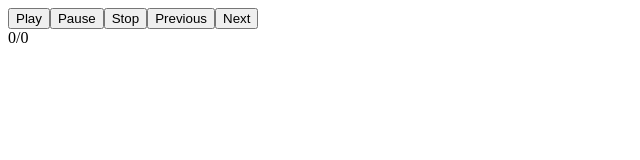
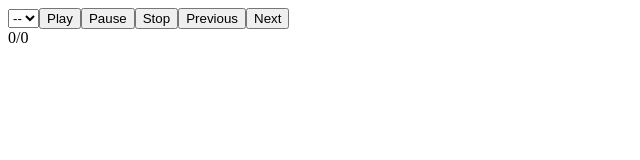
Before and after one commit to netalkGB/electron-mci-cd-player, a React (Vite) app in the folder cd-player/: page / in a window 1280 px wide. Shown: the top 160 px of the page, without its empty margins (0-640 px from the left). Built offline with nearby package versions, Linux system fonts and the light colour scheme.

Commit message:
Enabled drive letter selection from a dropdown menu

```diff
--- a/cd-player/src/renderer/App.tsx
+++ b/cd-player/src/renderer/App.tsx
@@ -26,17 +26,39 @@ function App() {
     }
 
     const initialize = async () => {
-      console.log(await window.mci.getDriveLetters())
-      await window.mci.openCd()
+      const availableDriveLetters = await window.mci.getDriveLetters()
+      dispatch({type: 'SET_AVAILABLE_DRIVE_LETTERS', payload: ['--', ...availableDriveLetters]})
+    }
+    initialize()
+    first = false
+  }, []);
+
+  async function handleSelectDriveLetter(event) {
+    if (state.timerId) {
+      clearInterval(state.timerId)
+      dispatch({type: 'SET_TIMER_ID', payload: null})
+      await window.mci.closeCd()
+      console.log('closed')
+    }
+
+    if (!event.target.value || event.target.value === '--') {
+      return
+    }
+
+    dispatch({ type: 'SET_ACTIVE_DRIVE_LETTER', payload: event.target.value })
+    console.log(event.target.value)
+    await window.mci.openCd(event.target.value)
+    console.log('opened')
 
     const trackCount = await window.mci.getTrackCount()
+    console.log('trackCount', trackCount)
     let trackList: CdTrackp[] = [];
     for (let i = 0; i < trackCount; i++) {
       trackList = [...trackList, {number: i + 1, length: await mci.getTrackLength(i + 1)}]
     }
     dispatch({type: 'SET_TRACK_LIST', payload: trackList})
 
-      setInterval(async () => {
+    const timerId = setInterval(async () => {
       try {
         dispatch({type: 'SET_CURRENT_POSITION', payload: await window.mci.getCurrentPosition()})
         dispatch({type: 'SET_CURRENT_DURATION', payload: await window.mci.getTrackLength(await window.mci.getCurrentTrackNumber())})
@@ -46,15 +68,21 @@ function App() {
         console.error(e)
       }
     }, 10)
+    dispatch({type: 'SET_TIMER_ID', payload: timerId})
   }
-    initialize()
-    first = false
-  }, []);
-
-
 
   return (
     <>
+      <select onChange={(event) => {
+        handleSelectDriveLetter(event).then(r => r)
+      }}>
+      {
+        state.availableDriveLetters.map((letter, idx) => (
+          <option key={idx} value={letter}>{letter}</option>
+        ))
+      }
+      </select>
+
       <button onClick={async () => {
         await window.mci.play(state.currentTrackNumber)
         dispatch({type: 'SET_PLAY_STATE', payload: 'playing'})
--- a/cd-player/src/renderer/reducer.tsx
+++ b/cd-player/src/renderer/reducer.tsx
@@ -5,6 +5,9 @@ export interface PlayerState {
   currentTrackDuration: number;
   playState: 'playing' | 'paused' | 'stopped';
   trackList: CdTrack[];
+  availableDriveLetters: string[];
+  activeDriveLetter: string | null;
+  timerId: NodeJS.Timeout | null;
 }
 
 export const initialState: PlayerState = {
@@ -14,6 +17,9 @@ export const initialState: PlayerState = {
   currentTrackDuration: 0,
   playState: 'stopped',
   trackList: [],
+  availableDriveLetters: ['--'],
+  activeDriveLetter: null,
+  timerId: null,
 }
 
 export type Action =
@@ -24,6 +30,9 @@ export type Action =
   | { type: 'SET_TOTAL_TRACK_LENGTH'; payload: number }
   | { type: 'SET_PLAY_STATE'; payload: 'playing' | 'paused' | 'stopped' }
   | { type: 'SET_TRACK_LIST'; payload: CdTrack[] }
+  | { type: 'SET_AVAILABLE_DRIVE_LETTERS'; payload: string[] }
+  | { type: 'SET_ACTIVE_DRIVE_LETTER'; payload: string }
+  | { type: 'SET_TIMER_ID'; payload: NodeJS.Timeout }
 
 export const playerReducer = (state: PlayerState, action: Action): PlayerState => {
   switch (action.type) {
@@ -39,6 +48,12 @@ export const playerReducer = (state: PlayerState, action: Action): PlayerState =
     return { ...state, playState: action.payload }
   case 'SET_TRACK_LIST':
     return { ...state, trackList: action.payload }
+  case 'SET_AVAILABLE_DRIVE_LETTERS':
+    return { ...state, availableDriveLetters: action.payload }
+  case 'SET_ACTIVE_DRIVE_LETTER':
+    return { ...state, activeDriveLetter: action.payload }
+  case 'SET_TIMER_ID':
+    return { ...state, timerId: action.payload }
   default:
     return state
   }
```
Lines whose indentation alone changed are shown as unchanged.
